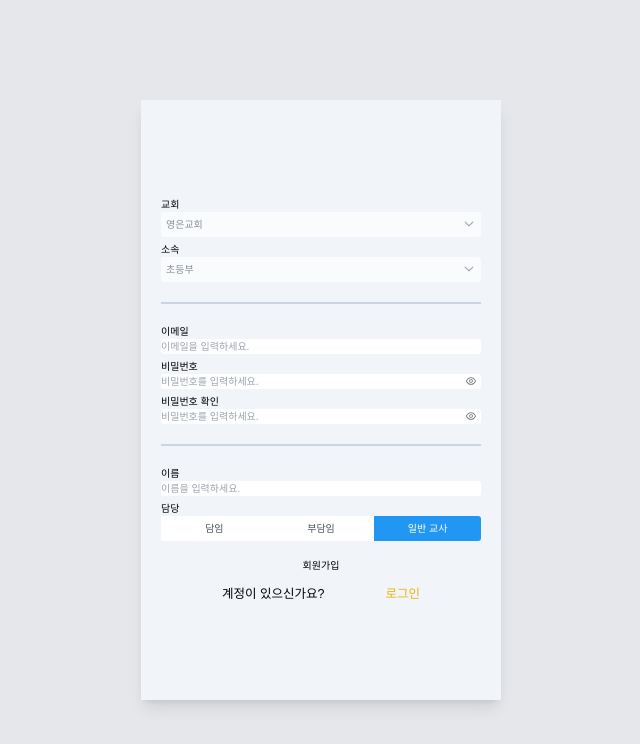
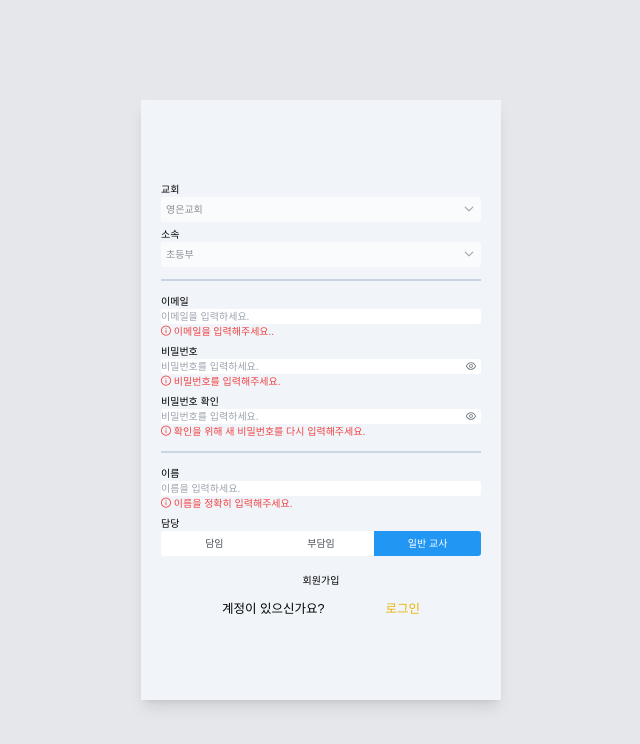
Before and after one commit to cosmickj/odumak-frontend, a Vue app: page /account/signup in a window 1280 px wide. Both pictures are taken after a click on the button "회원가입". Shown: the top 744 px of the page, without its empty margins (319-959 px from the left). Built offline with nearby package versions, Linux system fonts and the light colour scheme; no server answers; what vue-cookies would draw is missing.

Commit message:
Feat: 회원가입, 로그인 UI 개선 및 코드 리팩토링

```diff
--- a/src/store/account.ts
+++ b/src/store/account.ts
@@ -124,9 +124,7 @@ export const useAccountStore = defineStore('account', {
         }
         // 이미 해당 이름으로 가입되어 있는 회원이 있는가?
         const q = query(usersColl, where('name', '==', payload.name));
-
         const querySnapshot = await getDocs(q);
-
         if (querySnapshot.docs.length) {
           return errResponse(baseResponse.NAME_DUPLICATED);
         }
@@ -136,12 +134,10 @@ export const useAccountStore = defineStore('account', {
           payload.email,
           payload.password
         );
-
         await updateProfile(signupRes.user, { displayName: payload.name });
-
         return response(baseResponse.SUCCESS, signupRes);
       } catch (err) {
-        console.log(err);
+        return errResponse(baseResponse.NETWORK_ERROR);
       }
     },
 
--- a/src/utils/baseResponseStatus.ts
+++ b/src/utils/baseResponseStatus.ts
@@ -5,4 +5,6 @@ export default {
   NAME_DUPLICATED: { isSuccess: false, code: 2000, message: "이미 등록된 이름입니다. 이름을 다시 확인하시고 관리자에게 문의해주세요." },
   ROLE_UNMATCHED: { isSuccess: false, code: 2000, message: "담당 학급을 다시 확인하시고 관리자에게 문의해주세요." },
   CLASS_UNMATCHED: { isSuccess: false, code: 2000, message: "입력하신 학년과 반을 다시 확인하시고 관리자에게 문의해주세요." },
+  // 네트워크 오류
+  NETWORK_ERROR: { isSuccess: false, code: 3000, message: "네트워크에 이상이 있어 다시 한번 요청해주세요." },
 };
--- a/src/views/Account/Login/index.vue
+++ b/src/views/Account/Login/index.vue
@@ -26,14 +26,13 @@
 
         <!-- 로그인 버튼 -->
         <div class="mx-7 my-3">
-          <Button type="submit" class="p-button-warning w-full justify-center">
-            <span v-if="!isLoading" class="text-xl">로그인</span>
-            <i
-              v-else
-              class="pi pi-spin pi-spinner"
-              style="font-size: 1.25rem; line-height: 1.75rem"
-            ></i>
-          </Button>
+          <Button
+            class="p-button-warning p-button-rounded w-full justify-center"
+            label="로그인"
+            :loading="isLoading"
+            loadingIcon="pi pi-spinner pi-spin"
+            type="submit"
+          />
         </div>
 
         <div v-if="isError" class="mx-7 my-3">
--- a/src/views/Account/Signup/index.vue
+++ b/src/views/Account/Signup/index.vue
@@ -27,7 +27,7 @@
         />
       </div>
 
-      <div class="my-6 border border-slate-300"></div>
+      <div class="my-3 border border-slate-300"></div>
 
       <div>
         <div>이메일</div>
@@ -39,6 +39,10 @@
           type="email"
           required
         />
+        <div v-if="error.email.status" class="text-red-500">
+          <i class="pi pi-info-circle"></i>
+          {{ error.email.message }}
+        </div>
       </div>
 
       <div>
@@ -52,6 +56,10 @@
           :feedback="false"
           toggleMask
         />
+        <div v-if="error.password.status" class="text-red-500">
+          <i class="pi pi-info-circle"></i>
+          {{ error.password.message }}
+        </div>
       </div>
 
       <div>
@@ -65,9 +73,13 @@
           :feedback="false"
           toggleMask
         />
+        <div v-if="error.confirmedPassword.status" class="text-red-500">
+          <i class="pi pi-info-circle"></i>
+          {{ error.confirmedPassword.message }}
+        </div>
       </div>
 
-      <div class="my-6 border border-slate-300"></div>
+      <div class="my-3 border border-slate-300"></div>
 
       <div>
         <div>이름</div>
@@ -78,6 +90,10 @@
           type="text"
           placeholder="이름을 입력하세요."
         />
+        <div v-if="error.name.status" class="text-red-500">
+          <i class="pi pi-info-circle"></i>
+          {{ error.name.message }}
+        </div>
       </div>
 
       <div>
@@ -128,6 +144,7 @@
         loadingIcon="pi pi-spinner pi-spin"
         @click="onSubmit"
       />
+      <div v-if="isError" class="text-red-500">{{ errorMessage }}</div>
 
       <div class="mt-3 flex items-center justify-evenly">
         <span class="text-xl">계정이 있으신가요?</span>
@@ -143,12 +160,10 @@
 </template>
 
 <script setup lang="ts">
-import TheYoungeunBasic from '@/components/TheYoungeunBasic.vue';
-
 import { computed, reactive, ref, watch } from 'vue';
+import { useRouter } from 'vue-router';
 import useVuelidate from '@vuelidate/core';
-import { required } from '@vuelidate/validators';
-import { useRouter } from 'vue-router';
+import { helpers, required, sameAs } from '@vuelidate/validators';
 import { useAccountStore } from '@/store/account';
 
 import {
@@ -169,11 +184,13 @@ const password = ref('');
 const confirmedPassword = ref('');
 const name = ref('');
 const role = ref('common');
-const grade = ref('3');
-const group = ref('1');
+const grade = ref('-1');
+const group = ref('-1');
 
 const isNew = ref(false);
 const isLoading = ref(false);
+const isError = ref(false);
+const errorMessage = ref('');
 
 watch(role, (newVal, oldVal) => {
   if (newVal === 'common' && (oldVal === 'main' || oldVal === 'sub')) {
@@ -194,10 +211,23 @@ watch(isNew, (newVal, oldVal) => {
 });
 
 const rules = computed(() => ({
-  email: { required },
-  password: { required },
-  confirmedPassword: { required },
-  name: { required },
+  email: { required: helpers.withMessage('이메일을 입력해주세요..', required) },
+  password: {
+    required: helpers.withMessage('비밀번호를 입력해주세요.', required),
+  },
+  confirmedPassword: {
+    required: helpers.withMessage(
+      '확인을 위해 새 비밀번호를 다시 입력해주세요.',
+      required
+    ),
+    sameAs: helpers.withMessage(
+      '비밀번호가 일치하지 않습니다.',
+      sameAs(password.value)
+    ),
+  },
+  name: {
+    required: helpers.withMessage('이름을 정확히 입력해주세요.', required),
+  },
 }));
 
 const v$ = useVuelidate(rules, {
@@ -210,15 +240,19 @@ const v$ = useVuelidate(rules, {
 const error = computed(() => ({
   email: {
     status: v$.value.email.$error,
+    message: v$.value.email.$errors[0]?.$message,
   },
   password: {
     status: v$.value.password.$error,
+    message: v$.value.password.$errors[0]?.$message,
   },
   confirmedPassword: {
     status: v$.value.confirmedPassword.$error,
+    message: v$.value.confirmedPassword.$errors[0]?.$message,
   },
   name: {
     status: v$.value.name.$error,
+    message: v$.value.name.$errors[0]?.$message,
   },
 }));
 
@@ -230,15 +264,39 @@ const onSubmit = async () => {
     if (!isFormCorrect) {
       return;
     }
-    console.log(church.value);
-    console.log(department.value);
-    console.log(email.value);
-    console.log(password.value);
-    console.log(confirmedPassword.value);
-    console.log(name.value);
-    console.log(role.value);
-    console.log(grade.value);
-    console.log(group.value);
+
+    const signupResult = await account.signup({
+      church: church.value,
+      department: department.value,
+      email: email.value,
+      password: password.value,
+      confirmedPassword: confirmedPassword.value,
+      name: name.value,
+      role: role.value,
+      grade: grade.value,
+      group: group.value,
+    });
+
+    if (!signupResult.isSuccess) {
+      isError.value = true;
+      errorMessage.value = signupResult?.message;
+    } else {
+      await account.createUser({
+        uid: signupResult.result.user.uid,
+        church: church.value,
+        department: department.value,
+        email: email.value,
+        name: name.value,
+        role: role.value,
+        grade: grade.value,
+        group: group.value,
+      });
+      await account.loginAccount({
+        email: email.value,
+        password: password.value,
+      });
+      router.push({ name: 'HomeView' });
+    }
   } catch (error) {
     console.log((error as Error).message);
   } finally {
@@ -246,23 +304,6 @@ const onSubmit = async () => {
   }
 
   //   try {
-  //     // TODO: 초기화 점검하기, 또 추가되거나 깔끔하게 되어야할 로직 살피기
-  //     isAllFilled.value = true;
-  //     isValidated.value = true;
-
-  //     if (!Object.values(signupForm).every((value) => value)) {
-  //       isAllFilled.value = false;
-  //       return;
-  //     }
-  //     if (!isPasswordLongerThanSix.value) {
-  //       return;
-  //     }
-  //     if (!isPasswordSame.value) {
-  //       return;
-  //     }
-
-  //     isLoading.value = true;
-
   //     const signupRet = await account.signup(signupForm);
   //     if (!signupRet) {
   //       return;
```
